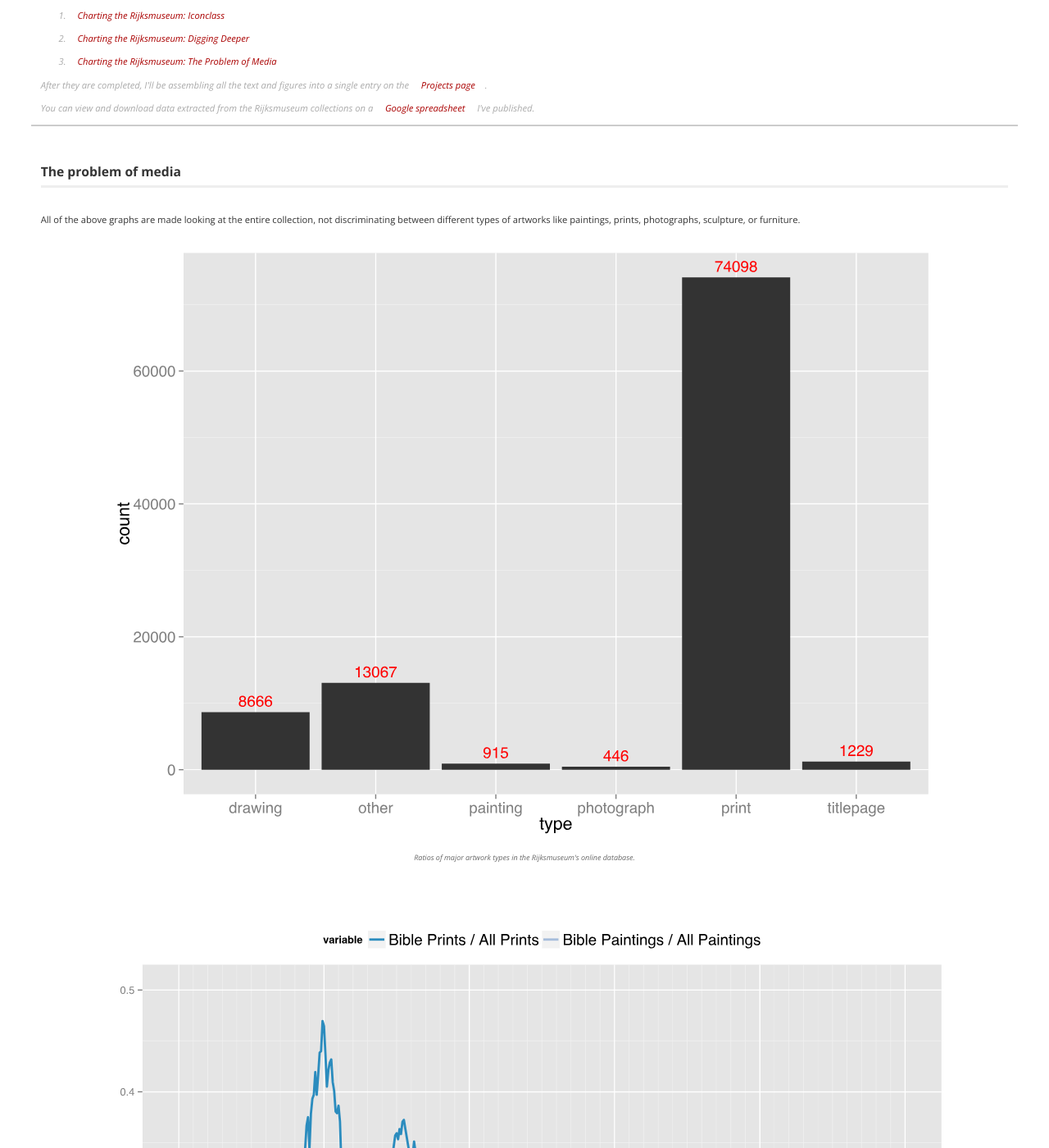
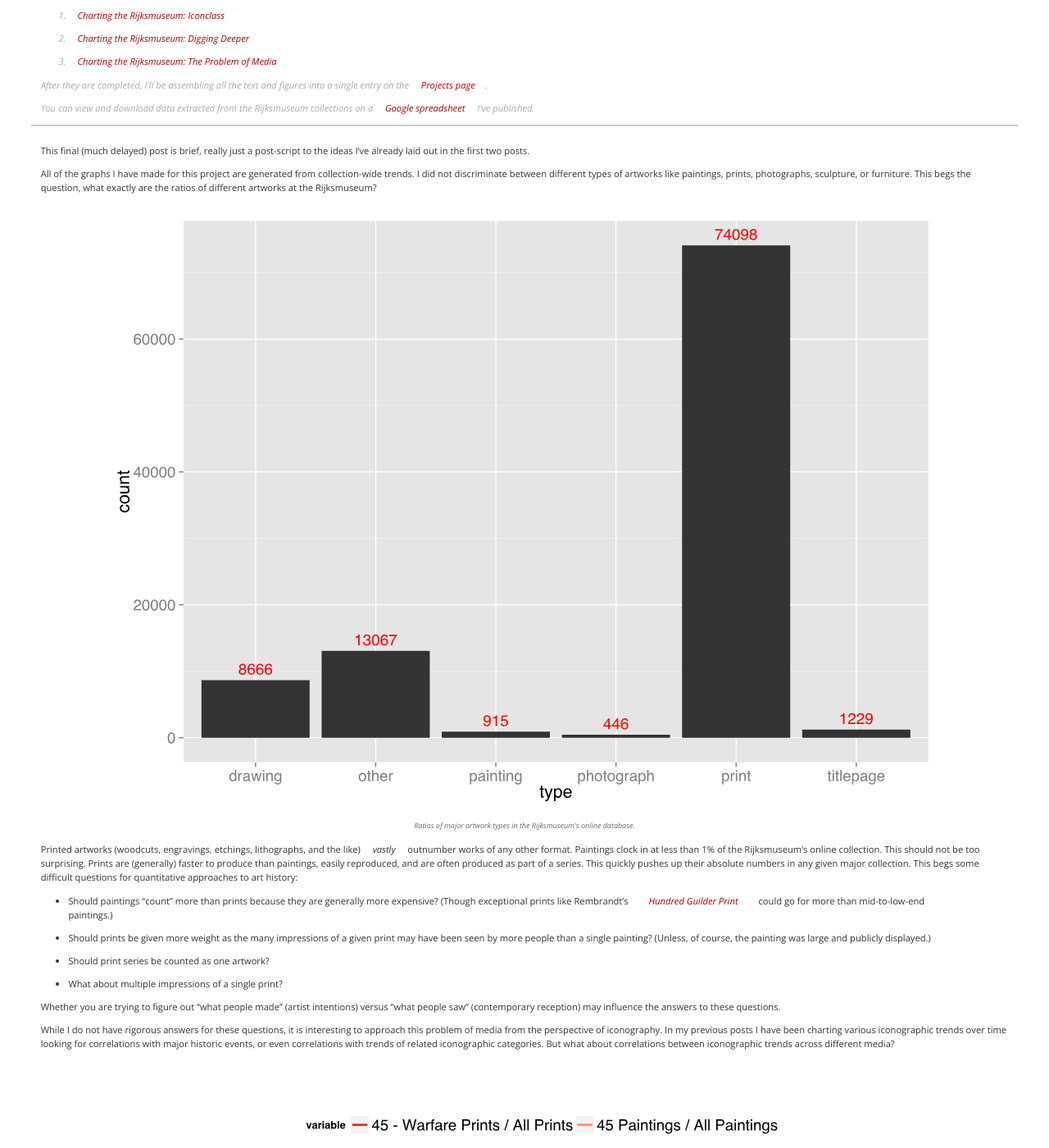
Before and after one commit to mdlincoln/mdlincoln.github.io, a Jekyll site: the page built from _posts/2013-11-14-the-problem-of-media.md, in a window 1280 px wide and 1400 px high, scrolled down 236 px. Shown: the whole window at 82% size. Built offline with Jekyll 4.4.1, drawn with Linux system fonts in a browser that asks for light colours; comment, search, counter and statistics services are not loaded; some of the changed text lies outside the part shown.

Commit message:
War and religion discussion

```diff
--- a/_posts/2013-11-14-the-problem-of-media.md
+++ b/_posts/2013-11-14-the-problem-of-media.md
@@ -13,26 +13,60 @@
 {% include rkm.html %}
 
 
+This final (much delayed) post is brief, really just a post-script to the ideas I've already laid out in the first two posts.
 
-# The problem of media
-
-All of the above graphs are made looking at the entire collection, not discriminating between different types of artworks like paintings, prints, photographs, sculpture, or furniture.
+All of the graphs I have made for this project are generated from collection-wide trends.
+I did not discriminate between different types of artworks like paintings, prints, photographs, sculpture, or furniture.
+This begs the question, what exactly are the ratios of different artworks at the Rijksmuseum?
 
 <figure>
 <img src="/assets/images-display/artwork_types.svg" alt="Ratios of artwork types in the Rijksmuseum" />
 <figcaption>Ratios of major artwork types in the Rijksmuseum's online database.</figcaption>
 </figure>
 
+Printed artworks (woodcuts, engravings, etchings, lithographs, and the like) *vastly* outnumber works of any other format.
+Paintings clock in at less than 1% of the Rijksmuseum's online collection.
+This should not be too surprising.
+Prints are (generally) faster to produce than paintings, easily reproduced, and are often produced as part of a series.
+This quickly pushes up their absolute numbers in any given major collection.
+This begs some difficult questions for quantitative approaches to art history:
+
+- Should paintings "count" more than prints because they are generally more expensive? (Though exceptional prints like Rembrandt's [*Hundred Guilder Print*](http://en.wikipedia.org/wiki/Hundred_Guilder_Print) could go for more than mid-to-low-end paintings.)
+- Should prints be given more weight as the many impressions of a given print may have been seen by more people than a single painting? (Unless, of course, the painting was large and publicly displayed.)
+- Should print series be counted as one artwork?
+- What about multiple impressions of a single print?
+
+Whether you are trying to figure out "what people made" (artist intentions) versus "what people saw" (contemporary reception) may influence the answers to these questions.
+
+While I do not have rigorous answers for these questions, it is interesting to approach this problem of media from the perspective of iconography.
+In my previous posts I have been charting various iconographic trends over time looking for correlations with major historic events, or even correlations with trends of related iconographic categories.
+But what about correlations between iconographic trends across different media?
+
+<figure>
+<a href="/assets/images-display/war_media.svg"><img src="/assets/images-display/war_media.svg" alt="Contrasted ratios of all prints related to warfare to ratios of all paintings related to warfare." /></a>
+<figcaption>Contrasted ratios of all prints related to warfare to ratios of all paintings related to warfare.</figcaption>
+</figure>
+
+Here I have calculated two trends (like last time, smoothed with a 20-year moving average): the ratio of prints with war imagery compared to total numbers of prints, and the ratio of paintings with that imagery to the total number of paintings.
+(Note that the trendline for paintings in this chart is much more "blocky" than for the prints simply because it is built off of far fewer data points than the trendline for prints.)
+Looking at our first example, images of warfare (Iconclass code `45`), trends in prints versus trends in paintings seem roughly correlated, with paintings lagging behind by a few years.
+This makes a certain amount of sense -- prints can be made quickly in reaction to events.
+While paintings can also be made relatively quickly, the more permanent and monumental nature of the medium may demand content with a longer shelf-life.
+You would not use a painting to report on a battle, but you might use it to memorialize one several years laster.
 
 <figure>
 <a href="/assets/images-display/bible_media.svg"><img src="/assets/images-display/bible_media.svg" alt="Contrasted ratios of prints with biblical subject matter to ratios of paintings with biblical subject matter." /></a>
 <figcaption>Contrasted ratios of all prints with religious subject matter to ratios of all paintings with religious subject matter.</figcaption>
 </figure>
 
-<figure>
-<a href="/assets/images-display/war_media.svg"><img src="/assets/images-display/war_media.svg" alt="Contrasted ratios of all prints related to warfare to ratios of all paintings related to warfare." /></a>
-<figcaption>Contrasted ratios of all prints related to warfare to ratios of all paintings related to warfare.</figcaption>
-</figure>
+Different patterns appear between prints and paintings after Biblical subjects.
+Biblical prints appear to surge around 1500, and then again in the 1550s.
+Biblical paintings also have two surges, one in the 1520s and another in the 1620s.
+This is not quite the same "lag-time" that seems to occur in the war iconography trends.
+It is interesting to note that the first sudden drop in biblical prints comes in the years after the outbreak of the Protestant reformation, and experiences another uptick with the start of the Catholic Counter-Reformation, after which biblical prints decline until they are only a small minority of the prints being made through the seventeenth century.
+But is it significant that the ratio of biblical *paintings* appears to increase shortly after each of these drops?
+
+Let's look at the biblical paintings from 1600 to 1660 that actually comprise this "surge":
 
 
 <table >
@@ -179,6 +213,7 @@
 </table>
 
 
+In fact, this is an interesting example where the chart may partially mislead, suggesting an explicit relationship between biblical prints and paintings that actually elides a more complex art historical reality.
 
 <figure>
 <a href="/assets/images-display/material_life_media.svg"><img src="/assets/images-display/material_life_media.svg" alt="Contrasted ratios of all prints with material life subject matter to ratios of all paintings with material life subject matter." /></a>
@@ -189,4 +224,5 @@
 <blockquote class="twitter-tweet" lang="en"><p>What is the Narrative? Does it rustle a leaf as it passes? Does it dance on the head of a pin? Only through numbers does the Signal whisper.</p>&mdash; Nate Silver 2.0 (@fivethirtynate) <a href="https://twitter.com/fivethirtynate/statuses/264569367570825217">November 3, 2012</a></blockquote>
 <script async src="//platform.twitter.com/widgets.js" charset="utf-8"></script>
 
-Obvious disclaimer is obvious: I am no Nate Silver ([nor is this guy, really](https://twitter.com/fivethirtynate)) and you can bet there's a lot of false noise in the charts below. But the humanities needs to think quite a bit more like him that we have been trained to do so far, so let's at least take the first few steps.
+You can bet there's a lot of false noise in these charts.
+But art historians ought to start thinking a bit more like him that we have been trained to do so far, so let's at least take the first few steps.
```
